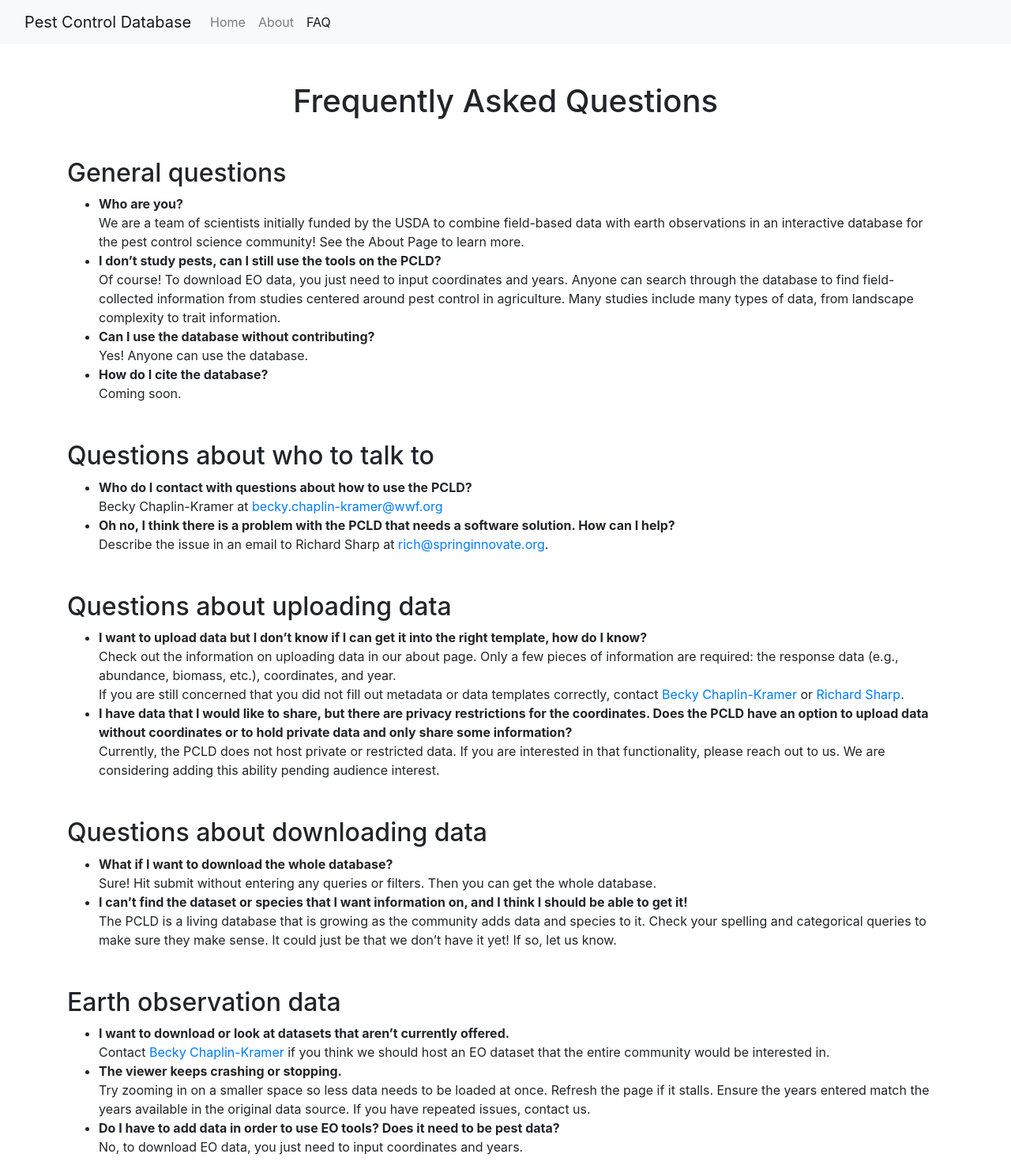
After one commit to springinnovate/pestcontrol_livingdatabase, a Flask app: page /faq in a window 1280 px wide. The commit adds this page. Shown: the whole page at 79% size. Run offline with Flask 3, Linux system fonts and the light colour scheme; parts of the project's set-up code (start-up, migrations or seed data) failed here and were passed over; some libraries are stand-ins or nearby versions.

Commit message:
fixes #40 adding a faqu and linking it around

```diff
--- a/app/app.py
+++ b/app/app.py
@@ -283,6 +283,11 @@ def calculate_display_tables(session, query, max_sample_size):
 def favicon():
     # saves us from returning a 404
     return "", 204
+
+
+@app.route("/faq")
+def faq():
+    return render_template("faq.html")
 
 
 @app.route("/about")
--- /dev/null
+++ b/app/templates/faq.html
@@ -0,0 +1,118 @@
+<!DOCTYPE html>
+<html lang='en'>
+<head>
+  <meta charset='UTF-8'>
+  <meta name='viewport' content='width=device-width, initial-scale=1.0'>
+  <title>FAQ - Pest Control "Living Database"</title>
+  <link href='https://stackpath.bootstrapcdn.com/bootstrap/4.5.2/css/bootstrap.min.css' rel='stylesheet'>
+</head>
+<body>
+  <nav class='navbar navbar-expand-lg navbar-light bg-light'>
+    <div class='container-fluid'>
+      <a class='navbar-brand' href='#'>Pest Control Database</a>
+      <button class='navbar-toggler' type='button' data-bs-toggle='collapse' data-bs-target='#navbarNav'
+        aria-controls='navbarNav' aria-expanded='false' aria-label='Toggle navigation'>
+        <span class='navbar-toggler-icon'></span>
+      </button>
+      <div class='collapse navbar-collapse' id='navbarNav'>
+        <ul class='navbar-nav ms-auto'>
+          <li class='nav-item'>
+            <a class='nav-link' href="{{ url_for('home') }}">Home</a>
+          </li>
+          <li class='nav-item'>
+            <a class='nav-link' href="{{ url_for('about') }}">About</a>
+          </li>
+          <li class='nav-item'>
+            <a class='nav-link active' href="{{ url_for('faq') }}">FAQ</a>
+          </li>
+        </ul>
+      </div>
+    </div>
+  </nav>
+
+  <div class='container mt-5'>
+  <h1 class='text-center mb-4'>Frequently Asked Questions</h1>
+
+  <h2 class='mt-5'>General questions</h2>
+  <ul>
+    <li>
+      <strong>Who are you?</strong><br>
+      We are a team of scientists initially funded by the USDA to combine field-based data with earth observations in an interactive database for the pest control science community! See the About Page to learn more.
+    </li>
+    <li>
+      <strong>I don’t study pests, can I still use the tools on the PCLD?</strong><br>
+      Of course! To download EO data, you just need to input coordinates and years. Anyone can search through the database to find field-collected information from studies centered around pest control in agriculture. Many studies include many types of data, from landscape complexity to trait information.
+    </li>
+    <li>
+      <strong>Can I use the database without contributing?</strong><br>
+      Yes! Anyone can use the database.
+    </li>
+    <li>
+      <strong>How do I cite the database?</strong><br>
+      Coming soon.
+    </li>
+  </ul>
+
+  <h2 class='mt-5'>Questions about who to talk to</h2>
+  <ul>
+    <li>
+      <strong>Who do I contact with questions about how to use the PCLD?</strong><br>
+      Becky Chaplin-Kramer at
+      <a href='mailto:becky.chaplin-kramer@wwf.org'>becky.chaplin-kramer@wwf.org</a>
+    </li>
+    <li>
+      <strong>Oh no, I think there is a problem with the PCLD that needs a software solution. How can I help?</strong><br>
+      Describe the issue in an email to Richard Sharp at
+      <a href='mailto:rich@springinnovate.org'>rich@springinnovate.org</a>.
+    </li>
+  </ul>
+
+  <h2 class='mt-5'>Questions about uploading data</h2>
+  <ul>
+    <li>
+      <strong>I want to upload data but I don’t know if I can get it into the right template, how do I know?</strong><br>
+      Check out the information on uploading data in our about page. Only a few pieces of information are required: the response data (e.g., abundance, biomass, etc.), coordinates, and year.
+      <br>
+      If you are still concerned that you did not fill out metadata or data templates correctly, contact
+      <a href='mailto:becky.chaplin-kramer@wwf.org'>Becky Chaplin-Kramer</a>
+      or
+      <a href='mailto:rich@springinnovate.org'>Richard Sharp</a>.
+    </li>
+    <li>
+      <strong>I have data that I would like to share, but there are privacy restrictions for the coordinates. Does the PCLD have an option to upload data without coordinates or to hold private data and only share some information?</strong><br>
+      Currently, the PCLD does not host private or restricted data. If you are interested in that functionality, please reach out to us. We are considering adding this ability pending audience interest.
+    </li>
+  </ul>
+
+  <h2 class='mt-5'>Questions about downloading data</h2>
+  <ul>
+    <li>
+      <strong>What if I want to download the whole database?</strong><br>
+      Sure! Hit submit without entering any queries or filters. Then you can get the whole database.
+    </li>
+    <li>
+      <strong>I can’t find the dataset or species that I want information on, and I think I should be able to get it!</strong><br>
+      The PCLD is a living database that is growing as the community adds data and species to it. Check your spelling and categorical queries to make sure they make sense. It could just be that we don’t have it yet! If so, let us know.
+    </li>
+  </ul>
+
+  <h2 class='mt-5'>Earth observation data</h2>
+  <ul>
+    <li>
+      <strong>I want to download or look at datasets that aren’t currently offered.</strong><br>
+      Contact
+      <a href='mailto:becky.chaplin-kramer@wwf.org'>Becky Chaplin-Kramer</a>
+      if you think we should host an EO dataset that the entire community would be interested in.
+    </li>
+    <li>
+      <strong>The viewer keeps crashing or stopping.</strong><br>
+      Try zooming in on a smaller space so less data needs to be loaded at once. Refresh the page if it stalls. Ensure the years entered match the years available in the original data source. If you have repeated issues, contact us.
+    </li>
+    <li>
+      <strong>Do I have to add data in order to use EO tools? Does it need to be pest data?</strong><br>
+      No, to download EO data, you just need to input coordinates and years.
+    </li>
+  </ul>
+</div>
+</body>
+</html>
```
Also changed, not shown: app/templates/about.html (+15 -13 lines), app/templates/admin_covariate.html (+15 -13 lines), app/templates/query_builder.html (+15 -13 lines), app/templates/results_view.html (+15 -13 lines).
